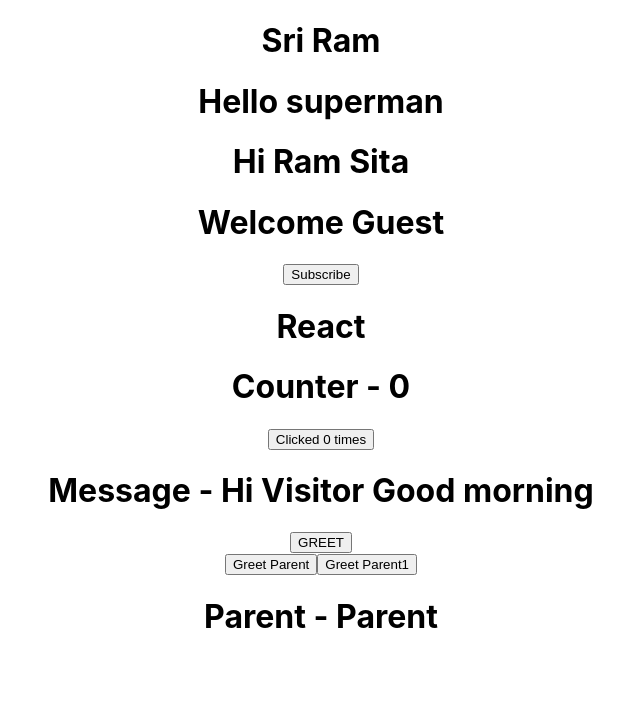
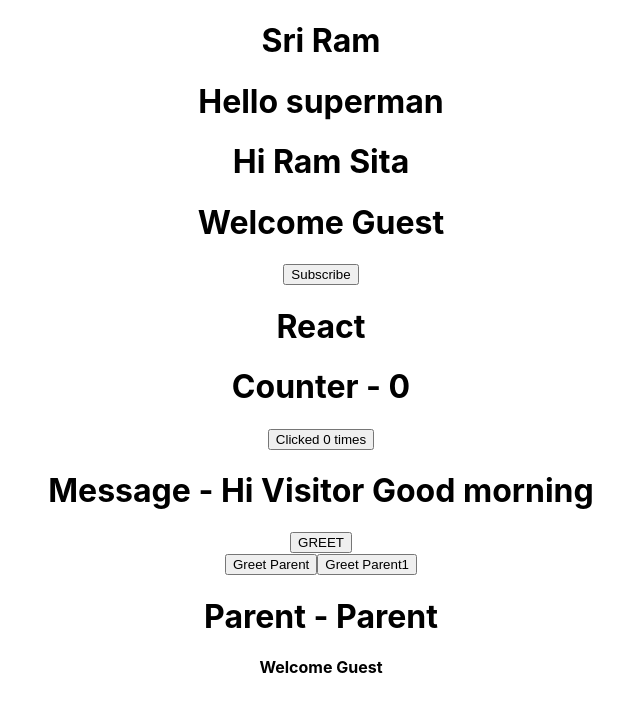
Before and after one commit to Radhika243/simple-app-react, a React (Create React App) app in the folder my-app/: page / in a window 1280 px wide. Shown: the top 712 px of the page, without its empty margins (319-959 px from the left). Built offline with nearby package versions, Linux system fonts and the light colour scheme.

Commit message:
conditional rendering

```diff
--- a/my-app/src/App.js
+++ b/my-app/src/App.js
@@ -7,6 +7,7 @@
 import Counter from './components/Counter';
 import MessageChange from './components/MessageChange';
 import ParentComponent from './components/ParentComponent';
+import Condition from './components/Condition';
 
 
 function App() {
@@ -20,6 +21,7 @@
       <Counter/>
       <MessageChange/>
       <ParentComponent/>
+      <Condition/>
 
     </div>
   );
--- /dev/null
+++ b/my-app/src/components/Condition.js
@@ -0,0 +1,43 @@
+import React from "react";
+
+class Condition extends React.Component{
+    constructor(props) {
+        super(props)
+
+        this.state = {
+            isLoggedIn : false
+        }
+
+
+    }
+
+    render(){
+        //first Approach
+    //    if(this.state.isLoggedIn){
+    //     return <div>Welcome User</div>
+    //    }else{
+    //     return <div>Welcome Guest</div>
+    //    }
+
+    //2nd Approach
+    let message;
+    if(this.state.isLoggedIn){
+        message = <h1>Welcome User</h1>
+    }else{
+        message = <h4>Welcome Guest</h4>
+    }
+    return <div>{message}</div>
+    }
+
+    //3rd approach
+    // return (this.state.isLoggedIn) ? (<h1>Welcome User</h1>) : (<h4>Welcome Guest</h4>)
+
+    //4th approach (short circuit operator)
+    // return (
+    //     this.state.isLoggedIn && <h1>Welcome User</h1>
+    // )
+    }
+
+
+
+export default Condition;
```
